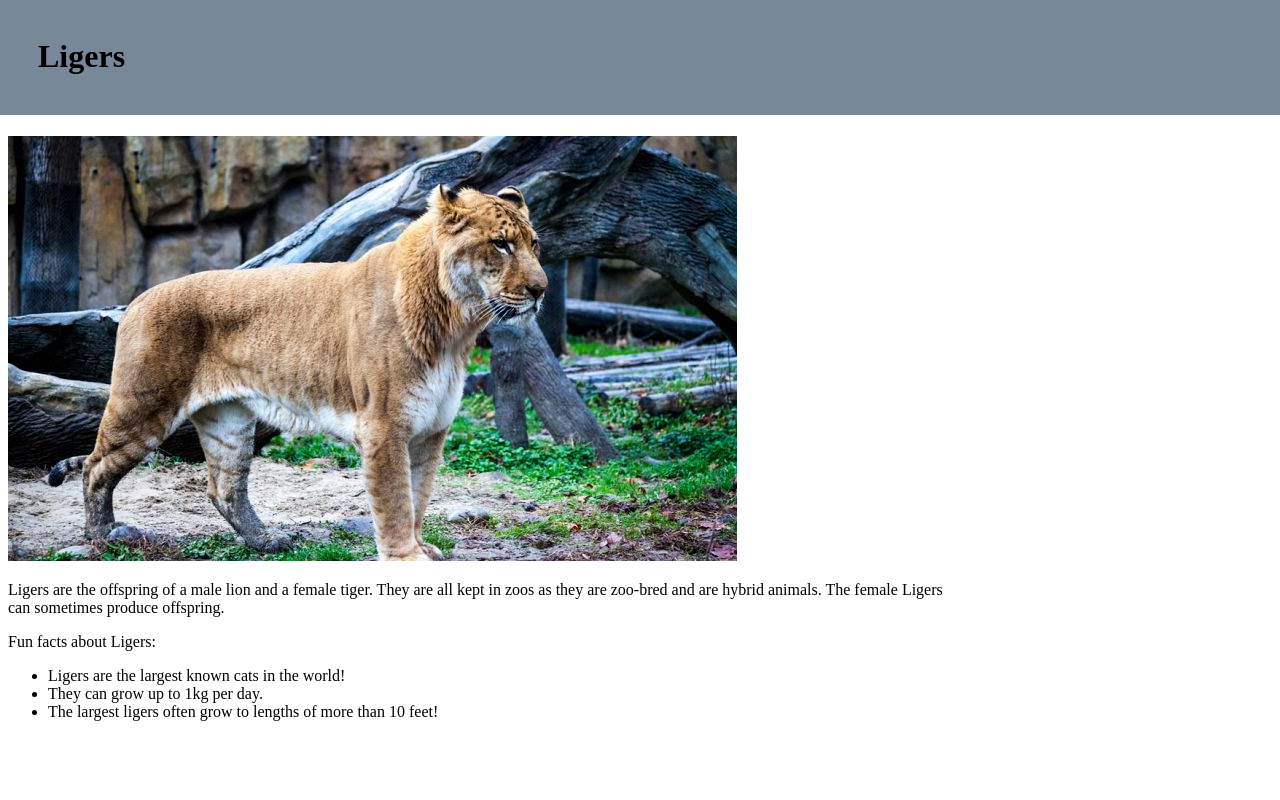
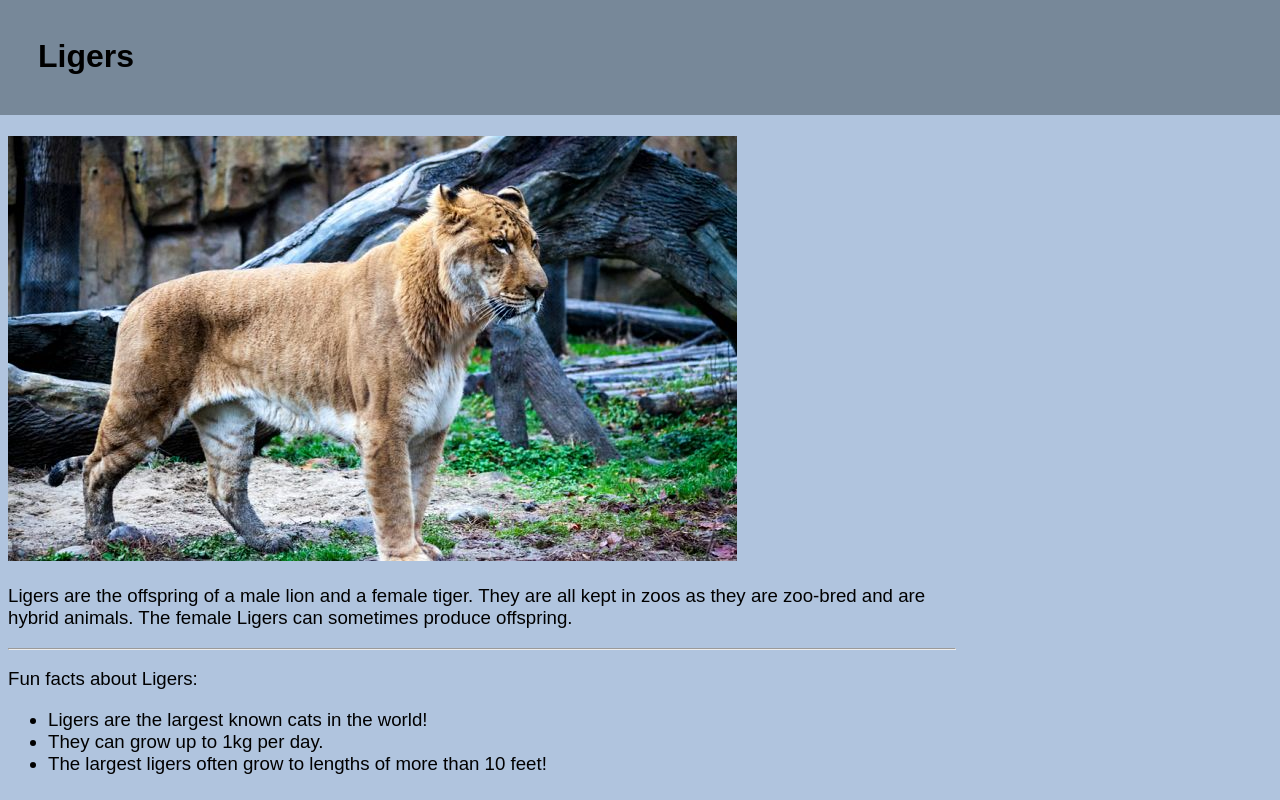
Before and after one commit to vpvnguyen/go-live, a plain HTML site: page index.html in a window 1280 px wide. Drawn offline with Linux system fonts and the light colour scheme.

Commit message:
added css

```diff
--- a/index.html
+++ b/index.html
@@ -7,10 +7,12 @@
     <title>Document</title>
     <link rel="stylesheet" href="./style.css">
 </head>
+<body id="background">
     <h1 class="header-bar">Ligers</h1>
     <div class="container">
         <img src="./images/about-me.jpg" alt="">
         <p>Ligers are the offspring of a male lion and a female tiger. They are all kept in zoos as they are zoo-bred and are hybrid animals. The female Ligers can sometimes produce offspring. </p>
+        <hr>
         <p>Fun facts about Ligers: </p>
         <ul>
             <li>Ligers are the largest known cats in the world!</li>
--- a/style.css
+++ b/style.css
@@ -1,10 +1,17 @@
+#background {
+    background: lightsteelblue;
+}
 .header-bar {
+    font-family: Arial, Helvetica, sans-serif;
     padding: 40px;
     background: lightslategray;
     margin-top: -10px;
     margin-left: -10px;
     margin-right: -10px;
+    font-size: 24pt;
 }
 .container {
     width: 75%;
+    font-family: Arial, Helvetica, sans-serif;
+    font-size: 14pt;
 }
```
